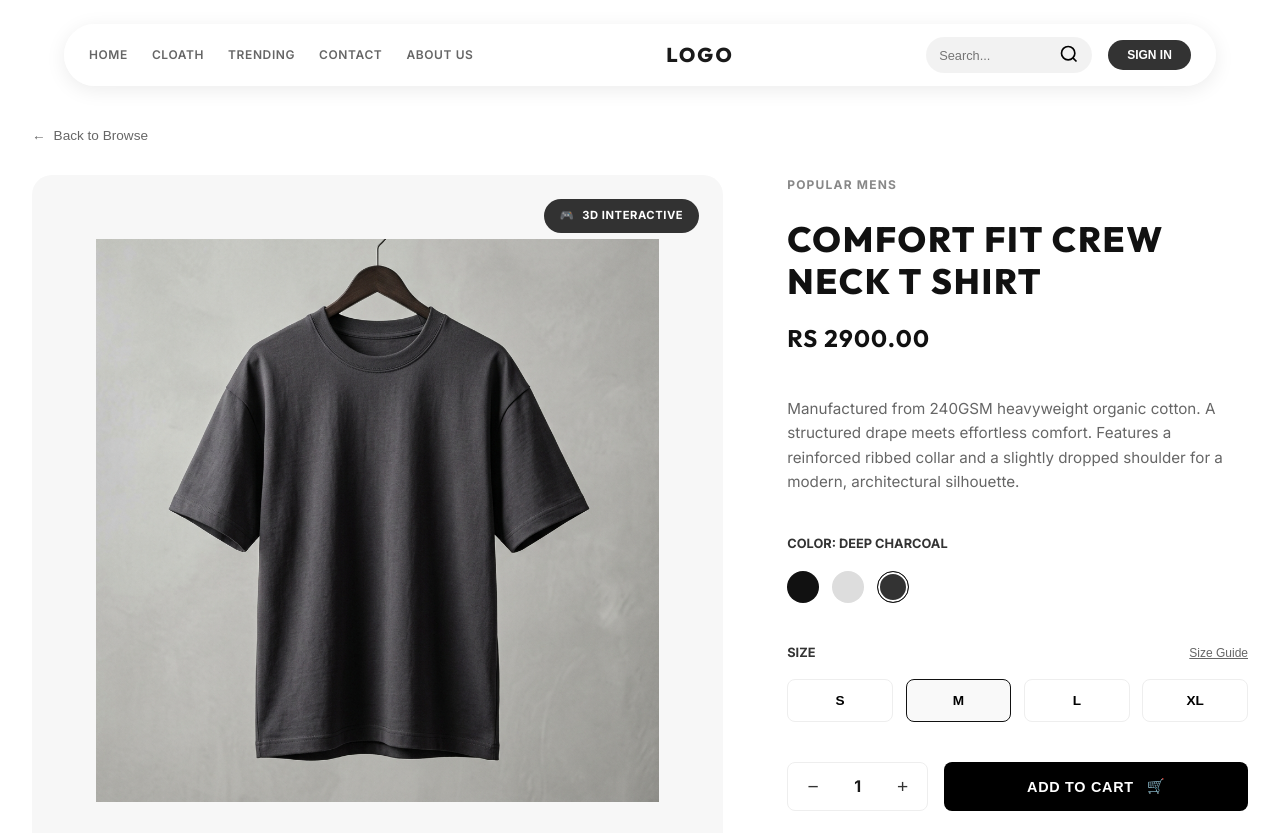
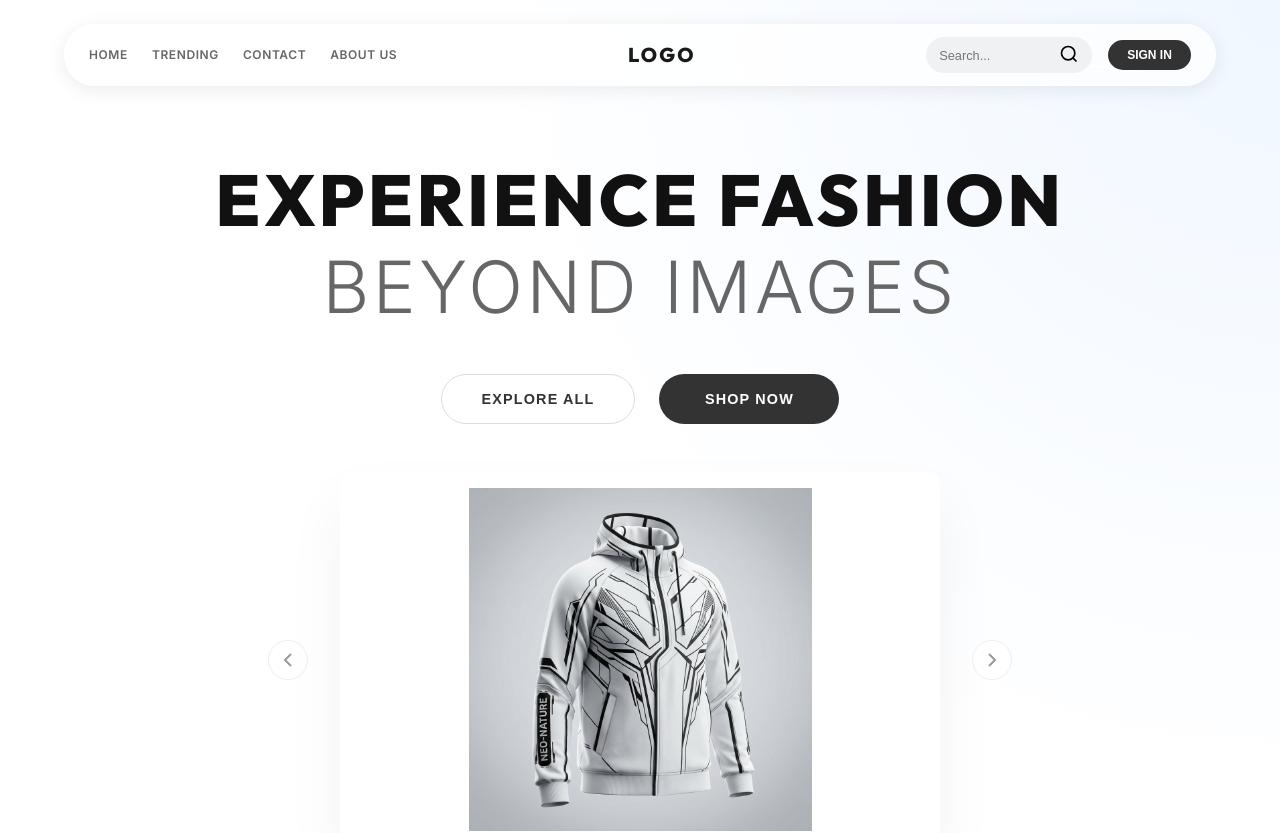
Before and after one commit to Uvindu7/3.2-Project-Front-End, a React (Create React App) app: page / in a window 1280 px wide. Shown: the top 833 px of the page. Built offline with nearby package versions, Linux system fonts and the light colour scheme.

Commit message:
Set Home as default page and implement product card navigation

```diff
--- a/src/App.js
+++ b/src/App.js
@@ -8,7 +8,7 @@ import Footer from './components/layout/Footer';
 import './App.css';
 
 function App() {
-  const [view, setView] = useState('product'); // Defaulting to product for now as per user focus
+  const [view, setView] = useState('home');
 
   const showHome = () => setView('home');
   const showProduct = () => setView('product');
@@ -23,10 +23,12 @@ function App() {
             <ProductSection
               title="NEW ARRIVALS"
               description="Explore the latest trends and must-haves. Shop now and stay stylish with our fresh collection!"
+              onProductClick={showProduct}
             />
             <ProductSection
               title="BEST SELLER"
               description="Discover our most popular items. Shop the favorites everyone loves!"
+              onProductClick={showProduct}
             />
             <CategorySection />
           </>
--- a/src/components/home/ProductCard.jsx
+++ b/src/components/home/ProductCard.jsx
@@ -1,14 +1,14 @@
 import React, { useState } from 'react';
 import './ProductCard.css';
 
-const ProductCard = ({ image, name, added }) => {
+const ProductCard = ({ image, name, added, onClick }) => {
   const [isAdded, setIsAdded] = useState(added);
 
   return (
-    <div className="product-card">
+    <div className="product-card" onClick={onClick} style={{ cursor: 'pointer' }}>
       <div className="product-image-area">
         <img src={image} alt={name} className="product-img" />
-        <button className="favorite-btn">
+        <button className="favorite-btn" onClick={(e) => e.stopPropagation()}>
           <svg width="20" height="20" viewBox="0 0 24 24" fill="none" stroke="currentColor" strokeWidth="2" strokeLinecap="round" strokeLinejoin="round">
             <path d="M20.84 4.61a5.5 5.5 0 0 0-7.78 0L12 5.67l-1.06-1.06a5.5 5.5 0 0 0-7.78 7.78l1.06 1.06L12 21.23l7.78-7.78 1.06-1.06a5.5 5.5 0 0 0 0-7.78z"></path>
           </svg>
@@ -16,7 +16,7 @@ const ProductCard = ({ image, name, added }) => {
         <div className="card-hover-actions">
           <button
             className={`quick-add-btn ${isAdded ? 'added' : ''}`}
-            onClick={() => setIsAdded(!isAdded)}
+            onClick={(e) => { e.stopPropagation(); setIsAdded(!isAdded); }}
           >
             {isAdded ? 'ADDED' : 'QUICK ADD'}
           </button>
--- a/src/components/home/ProductSection.jsx
+++ b/src/components/home/ProductSection.jsx
@@ -2,7 +2,7 @@ import React from 'react';
 import ProductCard from './ProductCard';
 import './ProductSection.css';
 
-const ProductSection = ({ title, description }) => {
+const ProductSection = ({ title, description, onProductClick }) => {
   const products = [
     { id: 1, name: 'Raglan Tee', image: '/images/product-tee.png', added: false },
     { id: 2, name: 'Raglan Tee', image: '/images/product-tee.png', added: false },
@@ -25,6 +25,7 @@ const ProductSection = ({ title, description }) => {
               image={product.image}
               name={product.name}
               added={product.added}
+              onClick={onProductClick}
             />
           ))}
         </div>
--- a/src/components/layout/Navbar.jsx
+++ b/src/components/layout/Navbar.jsx
@@ -1,7 +1,7 @@
 import React from 'react';
 import './Navbar.css';
 
-const Navbar = ({ onHomeClick, onProductClick }) => {
+const Navbar = ({ onHomeClick }) => {
   return (
     <nav className="navbar">
       <div className="navbar-container container">
@@ -13,16 +13,9 @@ const Navbar = ({ onHomeClick, onProductClick }) => {
           >
             HOME
           </a>
-          <a
-            href="/clothing"
-            className="nav-link"
-            onClick={(e) => { e.preventDefault(); onProductClick(); }}
-          >
-            CLOATH
-          </a>
-          <a href="/trending">TRENDING</a>
-          <a href="/contact">CONTACT</a>
-          <a href="/about">ABOUT US</a>
+          <a href="/trending" className="nav-link">TRENDING</a>
+          <a href="/contact" className="nav-link">CONTACT</a>
+          <a href="/about" className="nav-link">ABOUT US</a>
         </div>
 
         <div className="nav-logo">
--- a/src/components/product/ProductDetails.jsx
+++ b/src/components/product/ProductDetails.jsx
@@ -116,14 +116,17 @@ const ProductDetails = ({ onBack }) => {
           <ProductSection
             title="SMART RECOMMENDATIONS"
             description="Explore the latest trends and must-haves. Shop now and stay stylish with our fresh collection!"
+            onProductClick={() => window.scrollTo({top: 0, behavior: 'smooth'})}
           />
           <ProductSection
             title="RELATED PRODUCTS"
             description="Explore the latest trends and must-haves. Shop now and stay stylish with our fresh collection!"
+            onProductClick={() => window.scrollTo({top: 0, behavior: 'smooth'})}
           />
           <ProductSection
             title="RECENTLY VIEWED PRODUCTS"
             description="Explore the latest trends and must-haves. Shop now and stay stylish with our fresh collection!"
+            onProductClick={() => window.scrollTo({top: 0, behavior: 'smooth'})}
           />
         </div>
       </div>
```
